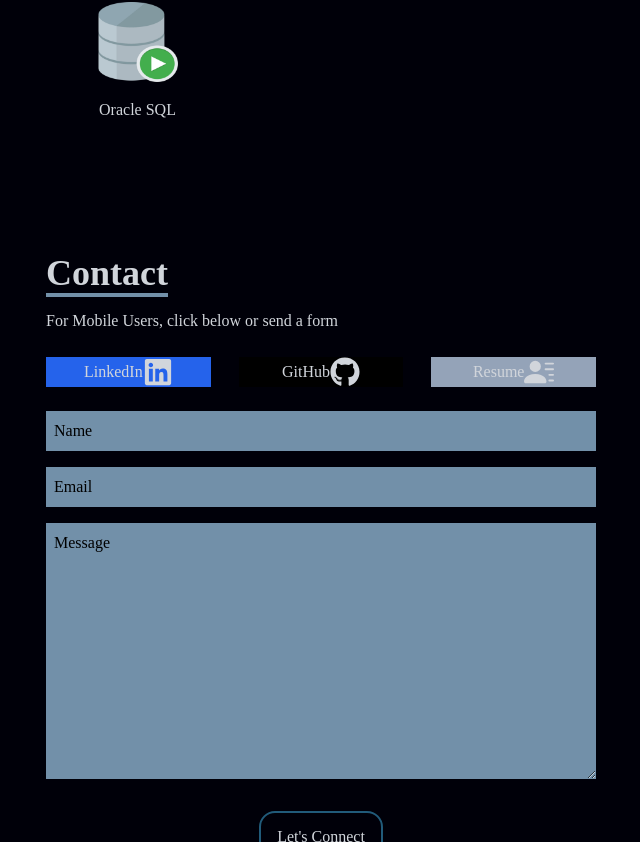
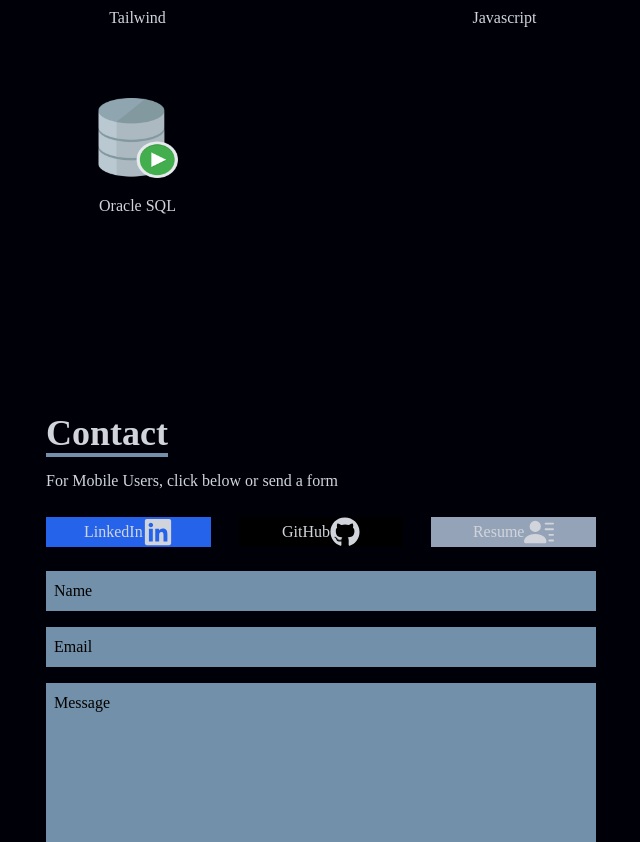
Before and after one commit to letriet/trietportfolio, a React (Create React App) app: page / in a window 1280 px wide. Shown: the part 2298-3140 px from the top of the page, without its empty margins (319-959 px from the left). Built offline with nearby package versions, Linux system fonts and the light colour scheme; the HTML template or start-up script is replaced by a standard one.

Commit message:
fixed for messenger app

```diff
--- a/src/components/Contact.jsx
+++ b/src/components/Contact.jsx
@@ -6,7 +6,7 @@ const Contact = () => {
   return (
     <div
       name="contact"
-      className="w-full h-screen bg-[#000009] flex justify-center items-center p-4"
+      className="w-full h-screen bg-[#000009] flex justify-center items-center p-20"
     >
 
       <form method='POST' action="https://getform.io/f/23bc1d5b-4ee8-4945-96af-f58f62f26050" className="flex flex-col max-w-[550px] w-full">
--- a/src/components/Skills.jsx
+++ b/src/components/Skills.jsx
@@ -10,9 +10,9 @@ import sql from "../assets/OracleSQLDev.png";
 
 const Skills = () => {
   return (
-    <div name="skills" className="h-screen w-full bg-[#000009] text-gray-300 py-4">
+    <div name="skills" className="h-full w-full bg-[#000009] text-gray-300 py-4">
       {/* Container */}
-      <div className="max-w-[750px] mx-auto p-4 flex flex-col justify-center w-full h-screen">
+      <div className="max-w-[750px] mx-auto p-4 flex flex-col justify-center w-full h-full">
         <div>
           <p className="text-4xl font-bold inline border-b-4 border-[#7290A9]">
             Skills
```
